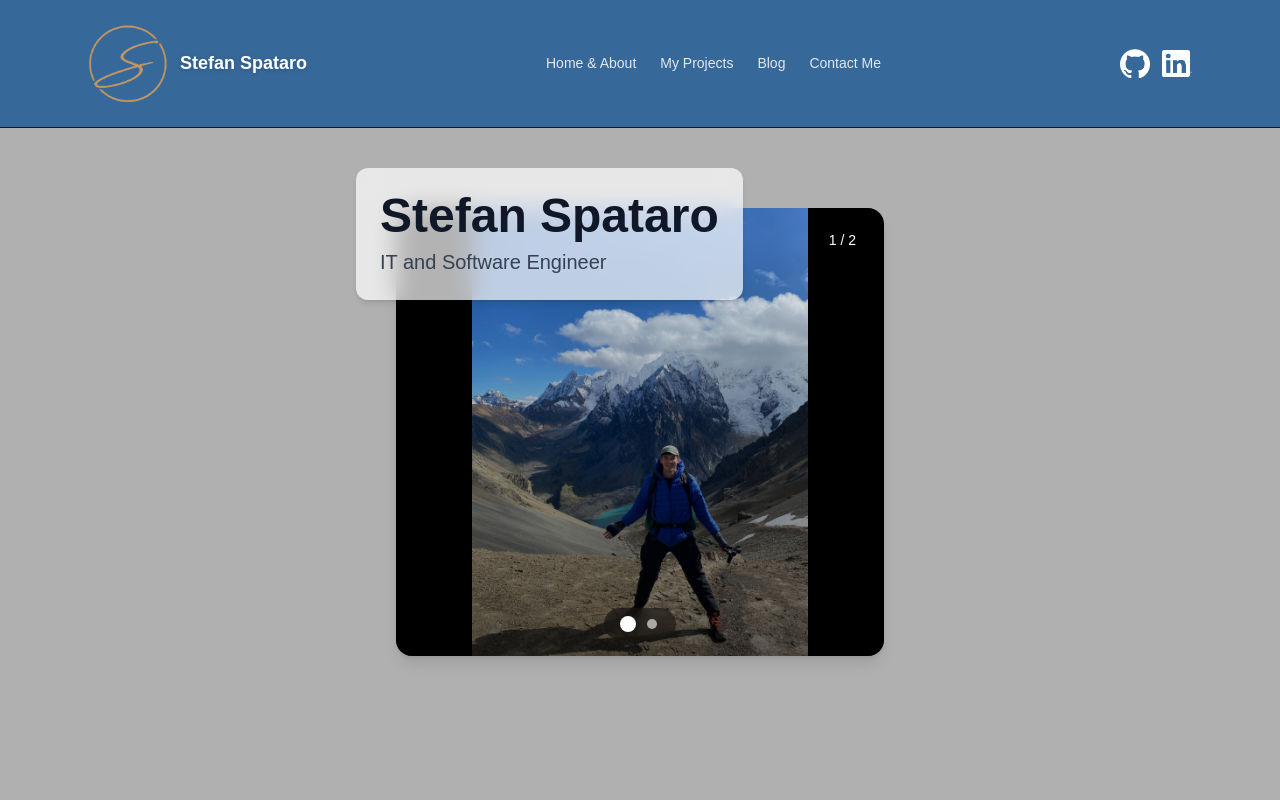
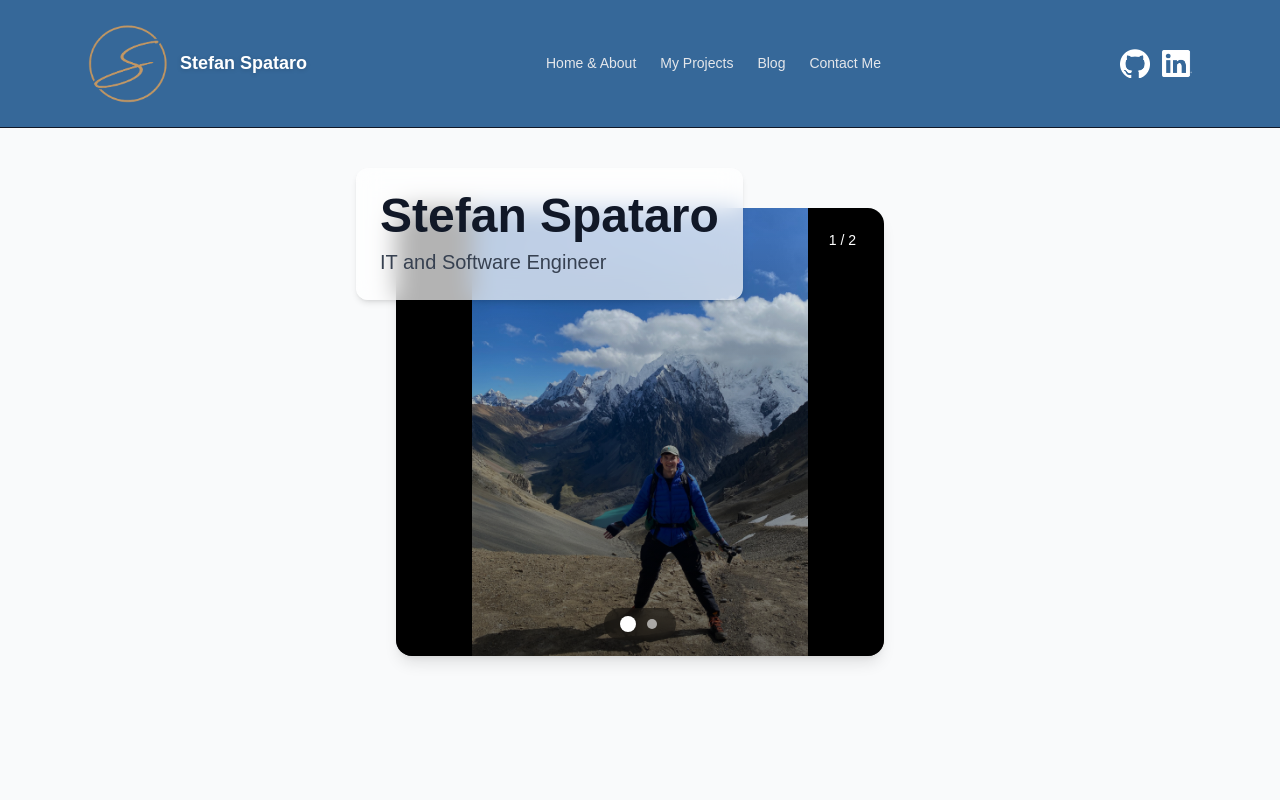
Before and after one commit to Stefans217/Portfolio-Website, a Next.js app in the folder portfolio-website/: page / in a window 1280 px wide. Shown: the top 800 px of the page. Built offline with nearby package versions, Linux system fonts and the light colour scheme.

Commit message:
centralized theme

```diff
--- a/portfolio-website/src/app/globals.css
+++ b/portfolio-website/src/app/globals.css
@@ -1,21 +1,29 @@
 @import "tailwindcss";
 
+/* Theme variables (centralized) - keep palette aligned with blog styles */
 :root {
-  --background: #b0b0b0;
-  --foreground: #171717;
-}
-
-@theme inline {
-  --color-background: var(--background);
-  --color-foreground: var(--foreground);
-  --font-sans: var(--font-geist-sans);
-  --font-mono: var(--font-geist-mono);
+  --background: #f9fafb; /* tailwind gray-50 */
+  --foreground: #111827; /* heading / primary text */
+  --muted: #374151; /* paragraph / muted text */
+  --link: #2563eb; /* link blue */
+  --link-hover: #1d4ed8;
+  --card-bg: #ffffff;
+  --code-bg: #f3f4f6;
+  --pre-bg: #1f2937;
+  --blockquote-border: #d1d5db;
+  --hr: #e5e7eb;
+  --accent: #366899; /* existing accent used in navbar/contact */
+  --accent-2: #c29a62; /* secondary accent (hover) */
 }
 
 @media (prefers-color-scheme: dark) {
   :root {
     --background: #0a0a0a;
     --foreground: #ededed;
+    --muted: #9ca3af;
+    --card-bg: #0b1220;
+    --code-bg: #111827;
+    --pre-bg: #0b1220;
   }
 }
 
@@ -25,14 +33,27 @@ body {
   font-family: Arial, Helvetica, sans-serif;
 }
 
-/* Blog content markdown styling */
+/* Utility theme classes for components to reuse variables */
+.theme-accent { background: var(--accent); }
+.text-accent { color: var(--accent); }
+.text-accent-2 { color: var(--accent-2); }
+.text-foreground { color: var(--foreground); }
+.text-muted { color: var(--muted); }
+.card-bg { background: var(--card-bg); }
+.code-bg { background: var(--code-bg); }
+.pre-bg { background: var(--pre-bg); color: var(--code-bg); }
+.header-link { color: rgba(229,231,235,1); /* tailwind gray-200 */ }
+.header-link:hover { color: var(--accent-2); }
+.mobile-link { color: rgba(107,114,128,1); /* tailwind gray-600 */ }
+
+/* Blog content markdown styling (use variables) */
 .blog-content h1,
 .blog-content h2,
 .blog-content h3,
 .blog-content h4,
 .blog-content h5,
 .blog-content h6 {
-  color: #111827;
+  color: var(--foreground);
   font-weight: 700;
   margin-top: 1.5em;
   margin-bottom: 0.5em;
@@ -43,48 +64,36 @@ body {
 .blog-content h3 { font-size: 1.25em; }
 
 .blog-content p {
-  color: #374151;
+  color: var(--muted);
   margin-bottom: 1em;
   line-height: 1.7;
 }
 
 .blog-content strong {
-  color: #111827;
+  color: var(--foreground);
   font-weight: 700;
 }
 
-.blog-content em {
-  font-style: italic;
-}
+.blog-content em { font-style: italic; }
 
 .blog-content a {
-  color: #2563eb;
+  color: var(--link);
   text-decoration: underline;
 }
 
-.blog-content a:hover {
-  color: #1d4ed8;
-}
+.blog-content a:hover { color: var(--link-hover); }
 
 .blog-content ul,
 .blog-content ol {
   margin: 1em 0;
   padding-left: 2em;
-  color: #374151;
+  color: var(--muted);
 }
 
-.blog-content ul {
-  list-style-type: disc;
-}
+.blog-content ul { list-style-type: disc; }
+.blog-content ol { list-style-type: decimal; }
 
-.blog-content ol {
-  list-style-type: decimal;
-}
-
-.blog-content li {
-  margin-bottom: 0.5em;
-  line-height: 1.6;
-}
+.blog-content li { margin-bottom: 0.5em; line-height: 1.6; }
 
 .blog-content li > ul,
 .blog-content li > ol {
@@ -93,7 +102,7 @@ body {
 }
 
 .blog-content blockquote {
-  border-left: 4px solid #d1d5db;
+  border-left: 4px solid var(--blockquote-border);
   padding-left: 1em;
   margin: 1em 0;
   color: #6b7280;
@@ -101,7 +110,7 @@ body {
 }
 
 .blog-content code {
-  background-color: #f3f4f6;
+  background-color: var(--code-bg);
   padding: 0.125em 0.375em;
   border-radius: 0.25em;
   font-size: 0.875em;
@@ -109,22 +118,14 @@ body {
 }
 
 .blog-content pre {
-  background-color: #1f2937;
-  color: #f3f4f6;
+  background-color: var(--pre-bg);
+  color: var(--code-bg);
   padding: 1em;
   border-radius: 0.5em;
   overflow-x: auto;
   margin: 1em 0;
 }
 
-.blog-content pre code {
-  background: none;
-  padding: 0;
-  color: inherit;
-}
+.blog-content pre code { background: none; padding: 0; color: inherit; }
 
-.blog-content hr {
-  border: none;
-  border-top: 1px solid #e5e7eb;
-  margin: 2em 0;
-}
+.blog-content hr { border: none; border-top: 1px solid var(--hr); margin: 2em 0; }
--- a/portfolio-website/src/components/Hero.tsx
+++ b/portfolio-website/src/components/Hero.tsx
@@ -15,32 +15,21 @@ export default function Hero({ name, title, photoSrc }: HeroProps) {
     return (
         <section className="relative w-full py-12 md:py-20">
             <div className="relative flex flex-col items-center gap-6 md:gap-10">
-
                 {/* Combined image, name, and title */}
                 <div className="relative w-full md:w-1/2 h-auto">
-
                     {/* Background image carousel */}
                     <div className="relative w-full h-80 md:h-[28rem] rounded-2xl overflow-hidden shadow-lg">
-            <ImageCarousel
-              images={images}
-              alt={`${name} background`}
-            />
+                        <ImageCarousel images={images} alt={`${name} background`} />
                         {/* subtle overlay for text readability */}
                         <div className="absolute inset-0 bg-gradient-to-t from-black/50 to-transparent pointer-events-none" />
                     </div>
 
                     {/* Name and title overlayed at the top left */}
                     <div className="absolute -top-10 -left-10 bg-white/70 dark:bg-gray-900/70 backdrop-blur-md p-6 rounded-xl shadow-md max-w-md">
-            <h1 className="text-3xl md:text-5xl font-semibold text-gray-900 dark:text-gray-100">
-              {name}
-            </h1>
-            <p className="text-lg md:text-xl text-gray-700 dark:text-gray-400 mt-2">
-              {title}
-            </p>
+                        <h1 className="text-3xl md:text-5xl font-semibold text-foreground">{name}</h1>
+                        <p className="text-lg md:text-xl text-muted mt-2">{title}</p>
                     </div>
-
                 </div>
-
             </div>
         </section>
     );
--- a/portfolio-website/src/components/Navbar.tsx
+++ b/portfolio-website/src/components/Navbar.tsx
@@ -11,48 +11,28 @@ export default function Navbar() {
     const [open, setOpen] = useState(false);
 
     return (
-    <header className="w-full bg-[#366899] backdrop-blur-sm border-b">
+        <header className="w-full theme-accent backdrop-blur-sm border-b">
             <div className="max-w-6xl mx-auto flex items-center justify-between p-4 md:p-6">
                 {/* Logo area */}
                 <div className="flex items-center gap-3">
                     <Link href="/" className="flex items-center gap-3">
-            <Image
-              src={logo}
-              alt="Stefan's logo"
-              width={80}
-              height={80}
-              className="rounded-full object-cover"
-            />
-            <span className="hidden sm:inline-block font-semibold text-lg text-white drop-shadow-sm">
-              Stefan Spataro
-            </span>
+                        <Image src={logo} alt="Stefan's logo" width={80} height={80} className="rounded-full object-cover" />
+                        <span className="hidden sm:inline-block font-semibold text-lg text-white drop-shadow-sm">Stefan Spataro</span>
                     </Link>
                 </div>
 
                 {/* Desktop links */}
                 <nav className="hidden md:flex items-center gap-6">
-          <Link
-            href="/"
-            className="text-sm font-medium text-gray-200 hover:text-[#c29a62]"
-          >
+                    <Link href="/" className="text-sm font-medium header-link">
                         Home & About
                     </Link>
-          <Link
-            href="/projects"
-            className="text-sm text-gray-200 hover:text-[#c29a62]"
-          >
+                    <Link href="/projects" className="text-sm header-link">
                         My Projects
                     </Link>
-          <Link
-            href="/blog"
-            className="text-sm text-gray-200 hover:text-[#c29a62]"
-          >
+                    <Link href="/blog" className="text-sm header-link">
                         Blog
                     </Link>
-          <Link
-            href="/contact"
-            className="text-sm text-gray-200 hover:text-[#c29a62]"
-          >
+                    <Link href="/contact" className="text-sm header-link">
                         Contact Me
                     </Link>
                 </nav>
@@ -60,56 +40,20 @@ export default function Navbar() {
                 {/* Social icons + mobile menu button */}
                 <div className="flex items-center gap-4">
                     <div className="hidden sm:flex items-center gap-3">
-            <a
-              href="https://github.com/Stefans217?tab=repositories"
-              target="_blank"
-              rel="noreferrer"
-              className="inline-flex items-center"
-            >
+                        <a href="https://github.com/Stefans217?tab=repositories" target="_blank" rel="noreferrer" className="inline-flex items-center">
                             <span className="sr-only">GitHub</span>
                             <Image src={githubIcon} alt="" width={30} height={30} />
                         </a>
-            <a
-              href="https://www.linkedin.com/in/stefanspataro-8ba631225/"
-              target="_blank"
-              rel="noreferrer"
-              className="inline-flex items-center"
-            >
+                        <a href="https://www.linkedin.com/in/stefanspataro-8ba631225/" target="_blank" rel="noreferrer" className="inline-flex items-center">
                             <span className="sr-only">LinkedIn</span>
                             <Image src={linkedinIcon} alt="" width={30} height={30} />
                         </a>
                     </div>
 
                     {/* Mobile menu button */}
-          <button
-            type="button"
-            className="md:hidden p-2 rounded hover:bg-gray-100"
-            onClick={() => setOpen((v) => !v)}
-            aria-label="Toggle menu"
-          >
-            <svg
-              xmlns="http://www.w3.org/2000/svg"
-              className="h-6 w-6"
-              fill="none"
-              viewBox="0 0 24 24"
-              stroke="currentColor"
-              aria-hidden="true"
-            >
-              {open ? (
-                <path
-                  strokeLinecap="round"
-                  strokeLinejoin="round"
-                  strokeWidth={2}
-                  d="M6 18L18 6M6 6l12 12"
-                />
-              ) : (
-                <path
-                  strokeLinecap="round"
-                  strokeLinejoin="round"
-                  strokeWidth={2}
-                  d="M4 6h16M4 12h16M4 18h16"
-                />
-              )}
+                    <button type="button" className="md:hidden p-2 rounded hover:bg-gray-100" onClick={() => setOpen((v) => !v)} aria-label="Toggle menu">
+                        <svg xmlns="http://www.w3.org/2000/svg" className="h-6 w-6" fill="none" viewBox="0 0 24 24" stroke="currentColor" aria-hidden="true">
+                            {open ? <path strokeLinecap="round" strokeLinejoin="round" strokeWidth={2} d="M6 18L18 6M6 6l12 12" /> : <path strokeLinecap="round" strokeLinejoin="round" strokeWidth={2} d="M4 6h16M4 12h16M4 18h16" />}
                         </svg>
                     </button>
                 </div>
@@ -119,26 +63,20 @@ export default function Navbar() {
             {open && (
                 <div className="md:hidden border-t bg-white/60 backdrop-blur-sm">
                     <div className="max-w-6xl mx-auto p-4 flex flex-col gap-3">
-            <Link href="/" className="block text-gray-600">
+                        <Link href="/" className="block mobile-link">
                             Home & About
                         </Link>
-            <Link href="/projects" className="block text-gray-600">
+                        <Link href="/projects" className="block mobile-link">
                             My Projects
                         </Link>
-            <Link href="/blog" className="block text-gray-600">
+                        <Link href="/blog" className="block mobile-link">
                             Blog
                         </Link>
-            <Link href="/contact" className="block text-gray-600">
+                        <Link href="/contact" className="block mobile-link">
                             Contact Me
                         </Link>
                         <div className="flex gap-4 pt-2">
-              <a
-                href="https://github.com/Stefans217?tab=repositories"
-                target="_blank"
-                rel="noreferrer"
-                aria-label="GitHub"
-                className="text-gray-600"
-              >
+                            <a href="https://github.com/Stefans217?tab=repositories" target="_blank" rel="noreferrer" aria-label="GitHub" className="mobile-link">
                                 GitHub
                             </a>
                         </div>
```
Also changed, not shown: portfolio-website/src/app/contact/page.tsx (+3 -9 lines). Lines whose indentation alone changed are shown as unchanged.
